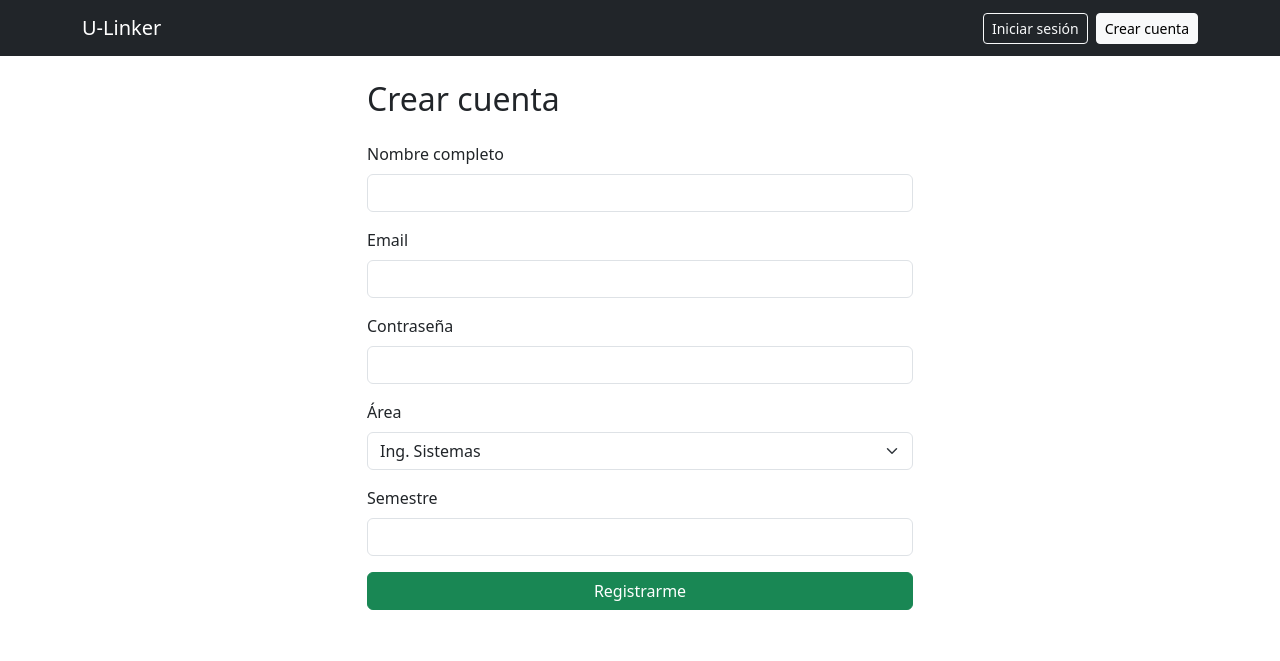
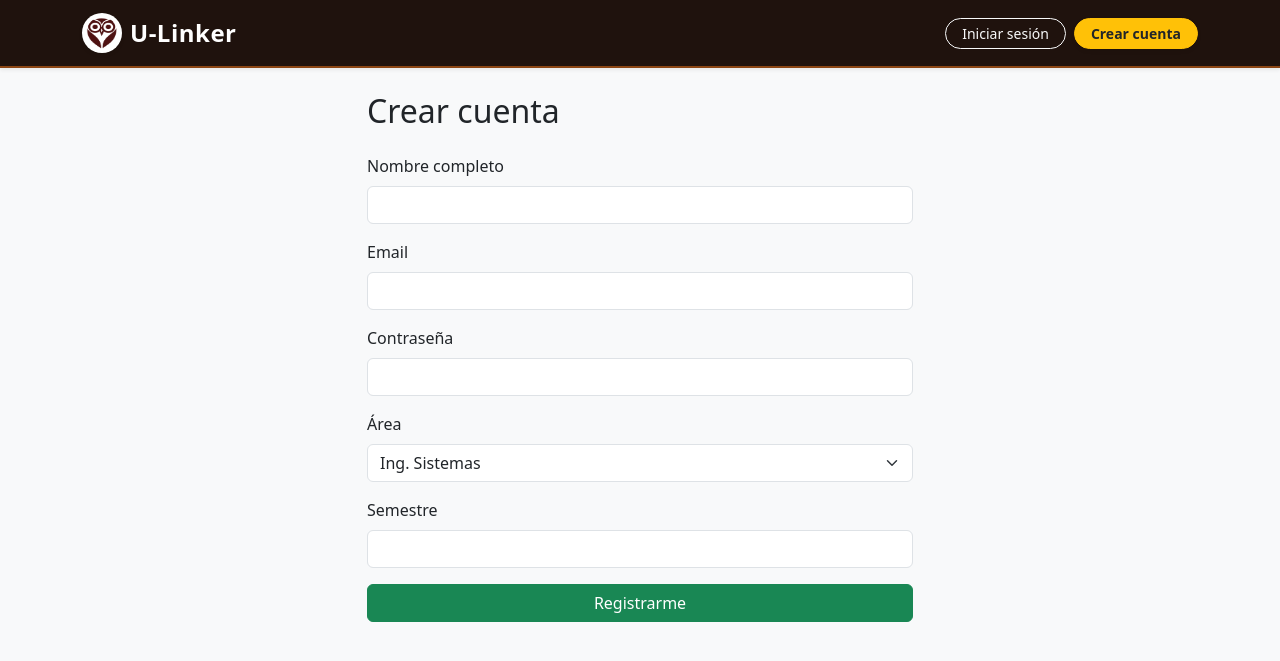
Before and after one commit to j-egoavil/proyecto-final-bases-de-datos, a Flask app: page /auth/registro in a window 1280 px wide. Shown: the top 661 px of the page. Run offline with Flask 3, Linux system fonts and the light colour scheme.

Commit message:
Combios base.html

```diff
--- a/frontend/templates/base.html
+++ b/frontend/templates/base.html
@@ -4,21 +4,67 @@
     <meta charset="UTF-8">
     <title>{% block title %}U-Linker{% endblock %}</title>
     <link href="https://cdn.jsdelivr.net/npm/bootstrap@5.3.3/dist/css/bootstrap.min.css" rel="stylesheet">
+    <link href="https://cdnjs.cloudflare.com/ajax/libs/font-awesome/6.4.0/css/all.min.css" rel="stylesheet">
     <link href="{{ url_for('static', filename='css/style.css') }}" rel="stylesheet">
+    <style>
+        .navbar-custom {
+            background-color: #1f120d !important;
+            border-bottom: 2px solid #8b4513;
+        }
+        .navbar-brand img {
+            transition: transform 0.3s ease;
+        }
+        .navbar-brand:hover img {
+            transform: scale(1.05);
+        }
+        .badge-tokens {
+            background: linear-gradient(135deg, #d97706, #b45309);
+            color: white;
+            font-weight: 600;
+        }
+        .user-info-link {
+            color: #e2e8f0;
+            text-decoration: none;
+            transition: color 0.2s;
+        }
+        .user-info-link:hover {
+            color: #fbbf24;
+        }
+    </style>
 </head>
-<body>
-    <nav class="navbar navbar-expand-lg navbar-dark bg-dark mb-4">
+<body class="bg-light">
+    <nav class="navbar navbar-expand-lg navbar-dark navbar-custom shadow-sm mb-4">
         <div class="container">
-            <a class="navbar-brand" href="{{ url_for('index') }}">U-Linker</a>
-            <div class="d-flex">
+            <!-- LOGO Y TEXTO A LA IZQUIERDA -->
+            <a class="navbar-brand d-flex align-items-center" href="{{ url_for('index') }}">
+                <img src="{{ url_for('static', filename='images/logo.png') }}" alt="Logo U-Linker" width="40" height="40" class="d-inline-block align-text-top me-2 rounded-circle bg-white p-1 shadow-sm">
+                <span class="fw-bold tracking-wide fs-4 text-white" style="letter-spacing: 0.5px;">U-Linker</span>
+            </a>
+
+            <!-- BOTONES E INFO A LA DERECHA -->
+            <div class="d-flex align-items-center">
                 {% if session.get('id_usuario') %}
-                    <span class="navbar-text text-white me-3">
-                        Tokens: {{ session.get('saldo_tokens', 0) }}
-                    </span>
-                    <a class="btn btn-outline-light btn-sm" href="{{ url_for('auth.logout') }}">Salir</a>
+                    <!-- Tokens -->
+                    <div class="badge badge-tokens px-3 py-2 rounded-pill me-3 shadow-sm">
+                        <i class="fa-solid fa-coins me-1"></i> {{ session.get('saldo_tokens', 0) }} Tokens
+                    </div>
+
+                    <!-- Nombre / Rol con enlace al perfil -->
+                    <div class="text-white me-3 d-none d-md-flex align-items-center small">
+                        <a href="{{ url_for('usuario.perfil') }}" class="user-info-link fw-semibold">
+                            {{ session.get('nombre', 'Usuario') }}
+                            <span class="text-warning mx-1">/</span>
+                            <span class="text-light text-capitalize opacity-75">{{ session.get('rol', 'estudiante') }}</span>
+                        </a>
+                    </div>
+
+                    <!-- Botón Salir -->
+                    <a class="btn btn-outline-light btn-sm px-3 rounded-pill shadow-sm" href="{{ url_for('auth.logout') }}">
+                        <i class="fa-solid fa-arrow-right-from-bracket me-1"></i> Salir
+                    </a>
                 {% else %}
-                    <a class="btn btn-outline-light btn-sm me-2" href="{{ url_for('auth.login') }}">Iniciar sesión</a>
-                    <a class="btn btn-light btn-sm" href="{{ url_for('auth.registro') }}">Crear cuenta</a>
+                    <a class="btn btn-outline-light btn-sm me-2 px-3 rounded-pill" href="{{ url_for('auth.login') }}">Iniciar sesión</a>
+                    <a class="btn btn-warning btn-sm px-3 rounded-pill text-dark fw-bold shadow-sm" href="{{ url_for('auth.registro') }}">Crear cuenta</a>
                 {% endif %}
             </div>
         </div>
@@ -27,9 +73,13 @@
     <div class="container">
         {% with messages = get_flashed_messages(with_categories=true) %}
             {% for category, message in messages %}
-                <div class="alert alert-{{ 'danger' if category == 'error' else category }}">{{ message }}</div>
+                <div class="alert alert-{{ 'danger' if category == 'error' else category }} alert-dismissible fade show shadow-sm" role="alert">
+                    {{ message }}
+                    <button type="button" class="btn-close" data-bs-dismiss="alert" aria-label="Close"></button>
+                </div>
             {% endfor %}
         {% endwith %}
+
         {% block content %}{% endblock %}
     </div>
 
```
Also changed, not shown: docs/plan-trabajo.md (+3 -3 lines), frontend/static/images/Texto.svg (added), frontend/static/images/logo.png (added).
